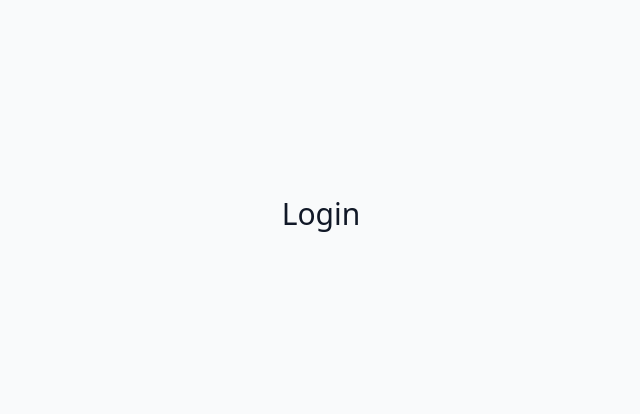
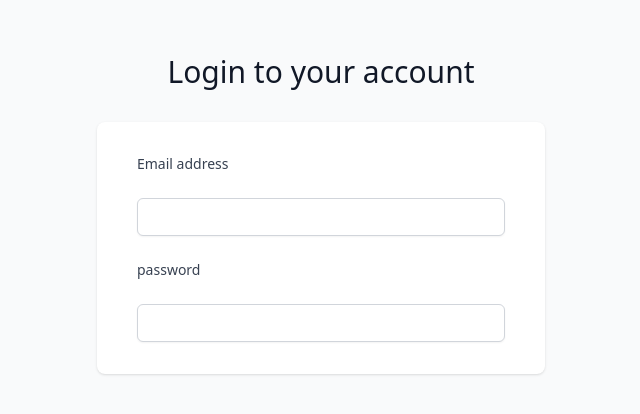
Before and after one commit to okuhlecharlieman/ecommerce, a React (Create React App) app in the folder frontend/: page /Login in a window 1280 px wide. Shown: the part 198-612 px from the top of the page, without its empty margins (319-959 px from the left). Built offline with nearby package versions, Linux system fonts and the light colour scheme.

Commit message:
UI| Login page

```diff
--- a/frontend/src/components/Login/Login.jsx
+++ b/frontend/src/components/Login/Login.jsx
@@ -1,12 +1,56 @@
-import React from "react";
+import React, { useState } from "react";
 
 function Login() {
+  const [email, setEmail] = useState("");
+  const [password, setPassword] = useState("");
+  const [visible, setVisible] = useState("");
+
   return (
     <div className="min-h-screen bg-gray-50 flex flex-col justify-center py-12 sm:px-6 lg:px:8">
       <div className="sm:mx-auto sm:w-full sm:max-w-md">
         <h2 className="mt-6 text-center text-3xl font-extralight text-gray-900">
-          Login
+          Login to your account
         </h2>{" "}
+      </div>
+      <div className="mt-8 sm:mx-auto sm:w-full sm:max-w-md">
+        <div className="bg-white py-8 px-4 shadow sm:rounded-lg sm:px-10">
+          <form action="" className="space-y-6">
+            <label
+              htmlFor="email"
+              className="block text-sm font-medium text-gray-700"
+            >
+              Email address
+            </label>
+            <div className="mt-1">
+              <input
+                type="email"
+                name="email"
+                autoComplete="email"
+                required
+                value={email}
+                onChange={(e) => setEmail(e.targert.value)}
+                className="appearance-none block w-full px-3 py-2 border border-gray-300 rounded-md shadow-sm placeholder-gray-400 focus:outline-none focus:ring-blue-500 focus:border-blue-500 sm:text-sm"
+              />
+            </div>
+            <label
+              htmlFor="password"
+              className="block text-sm font-medium text-gray-700"
+            >
+              password
+            </label>
+            <div className="mt-1">
+              <input
+                type="password"
+                name="password"
+                autoComplete="current-password"
+                required
+                value={password}
+                onChange={(e) => setPassword(e.targert.value)}
+                className="appearance-none block w-full px-3 py-2 border border-gray-300 rounded-md shadow-sm placeholder-gray-400 focus:outline-none focus:ring-blue-500 focus:border-blue-500 sm:text-sm"
+              />
+            </div>
+          </form>
+        </div>
       </div>
     </div>
   );
```
